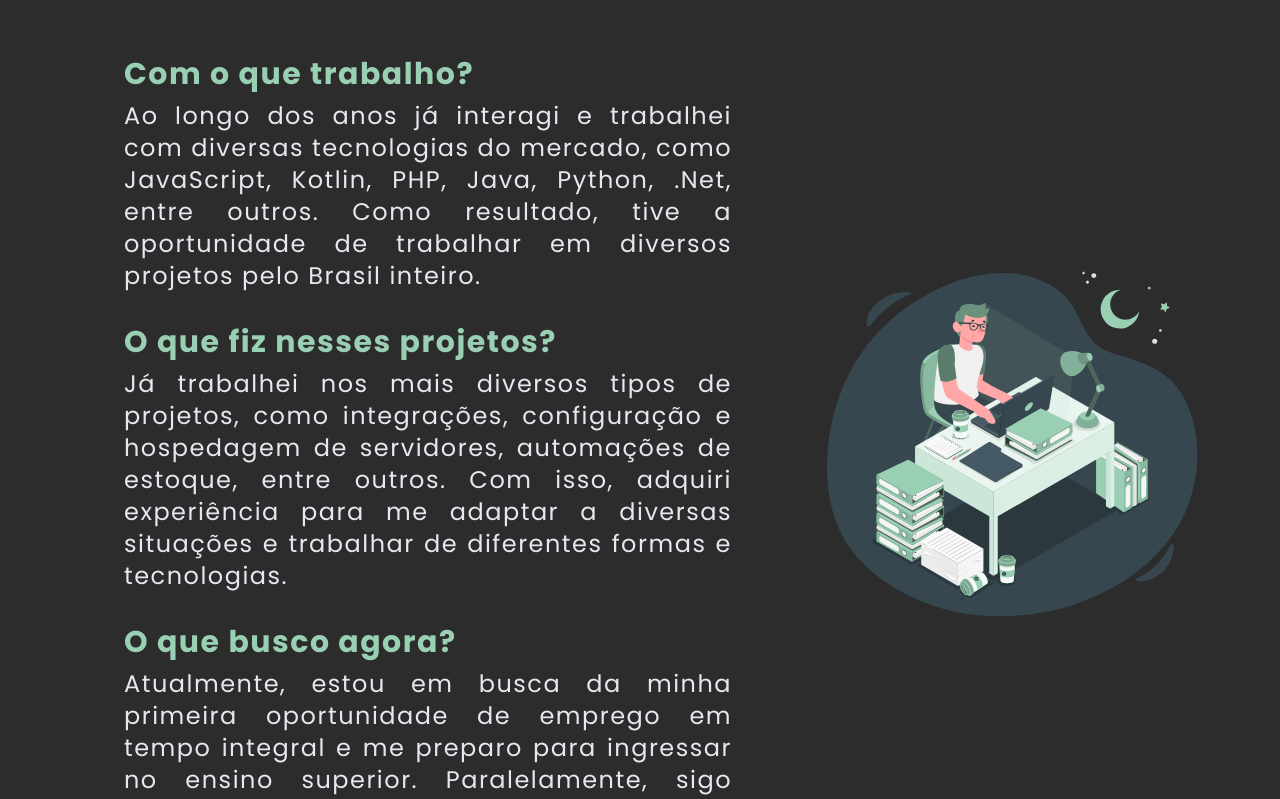
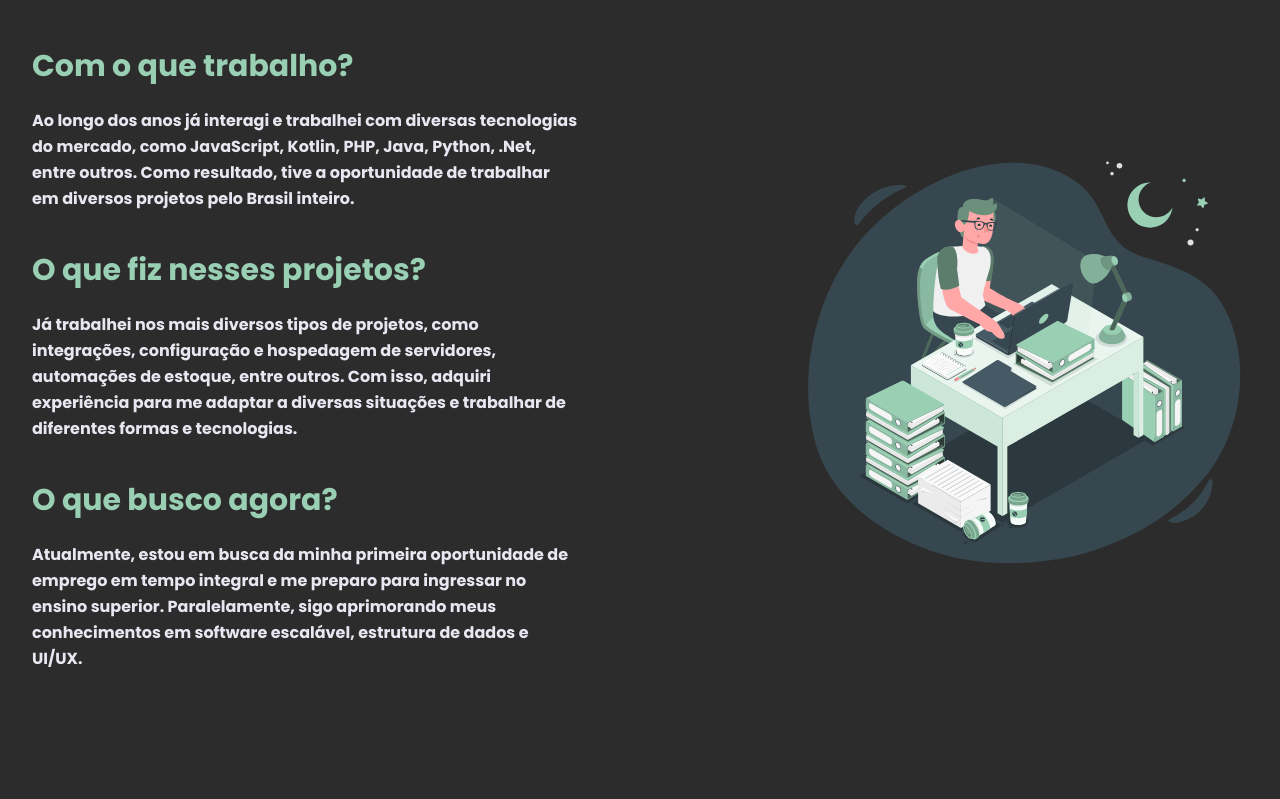
Before and after one commit to fatekkl/Portfolio-Next, a Next.js app: page / in a window 1280 px wide. Shown: the part 840-1639 px from the top of the page. Built offline with nearby package versions, Linux system fonts and the light colour scheme.

Commit message:
redesign journey + turn responsive principal

```diff
--- a/src/app/Components/Journey/index.tsx
+++ b/src/app/Components/Journey/index.tsx
@@ -1,32 +1,31 @@
-
 export default function Journey() {
     return (
-        <main className="flex flex-col md:flex-row justify-around min-h-screen relative bg-jet p-8">
-
-            <article className="md:ml-12 mt-16 max-sm:w-full md:w-1/2 flex flex-col gap-8 tracking-[0.094rem]">
-                <section className="flex flex-col gap-2 md:text-center lg:text-justify">
-                    <h2 className="text-green_secondary max-sm:text-center text-3xl font-bold">Com o que trabalho?</h2>
-                    <p className="font-normal text-silver max-sm:text-center  max-sm:text-xl md:text-2xl h-auto">
+        <main className="flex flex-col md:flex-row items-center min-h-screen w-full relative bg-jet p-8 gap-10">
+            <section className="flex flex-col gap-10">
+                <article className="w-full flex flex-col gap-6">
+                    <h1 className="text-green_secondary font-bold text-3xl">Com o que trabalho?</h1>
+                    <p className="text-base text-silver font-bold leading-relaxed w-3/4">
                         Ao longo dos anos já interagi e trabalhei com diversas tecnologias do mercado, como JavaScript, Kotlin, PHP, Java, Python, .Net, entre outros. Como resultado, tive a oportunidade de trabalhar em diversos projetos pelo Brasil inteiro.
                     </p>
-                </section>
-                <section className="flex flex-col gap-2 md:text-center lg:text-justify text-green_secondary">
-                    <h2 className="text-green_secondary max-sm:text-center text-3xl font-bold">O que fiz nesses projetos?</h2>
-                    <p className="font-normal text-silver max-sm:text-center  max-sm:text-xl md:text-2xl max-w-full h-auto">
+                </article>
+                <article className="w-full flex flex-col gap-6">
+                    <h1 className="text-green_secondary font-bold text-3xl">O que fiz nesses projetos?</h1>
+                    <p className="text-base text-silver font-bold leading-relaxed w-3/4">
                         Já trabalhei nos mais diversos tipos de projetos, como integrações, configuração e hospedagem de servidores, automações de estoque, entre outros. Com isso, adquiri experiência para me adaptar a diversas situações e trabalhar de diferentes formas e tecnologias.
                     </p>
-                </section>
-                <section className="flex flex-col gap-2 md:text-center lg:text-justify text-green_secondary">
-                    <h2 className="text-green_secondary max-sm:text-center  text-3xl font-bold">O que busco agora?</h2>
-                    <p className="font-normal text-silver max-sm:text-center  max-sm:text-xl md:text-2xl max-w-70 h-auto">
+                </article>
+                <article className="w-full flex flex-col gap-6">
+                    <h1 className="text-green_secondary font-bold text-3xl">O que busco agora?</h1>
+                    <p className="text-base text-silver font-bold leading-relaxed w-3/4">
                         Atualmente, estou em busca da minha primeira oportunidade de emprego em tempo integral e me preparo para ingressar no ensino superior. Paralelamente, sigo aprimorando meus conhecimentos em software escalável, estrutura de dados e UI/UX.
                     </p>
-                </section>
-            </article>
-
-            <figure className="self-center w-96 h-auto max-lg:hidden z-40">
-                <img src="../../../assets/Storyset.svg" alt="Ilustração de jornada profissional" />
-            </figure>
+                </article>
+            </section>
+            <img
+                src="../assets/Storyset.svg"
+                alt="Ilustração"
+                className="w-full max-w-md"
+            />
         </main>
     );
 }
--- a/src/app/Components/Principal/index.tsx
+++ b/src/app/Components/Principal/index.tsx
@@ -3,18 +3,16 @@
 import React from "react";
 
 export default function Principal() {
-
-
-
-
   return (
-    <main id="principal" className="flex relative">
+    <main id="principal" className="flex flex-col md:flex-row relative">
       {/* Seção de apresentação */}
-      <section className="w-1/2 h-screen bg-jet flex flex-col">
+      <section className="w-full md:w-1/2 h-auto md:h-screen bg-jet flex flex-col">
         <div className="flex flex-col justify-center p-8 mt-10 relative">
           <h1 className="text-4xl md:text-5xl font-bold mb-2">Olá,</h1>
           <h2 className="text-4xl text-silver md:text-5xl font-bold mb-4">Sou o Matheus 👋</h2>
-          <p className="text-green_secondary text-lg md:text-xl font-semibold mb-6">Desenvolvedor Fullstack</p>
+          <p className="text-green_secondary text-lg md:text-xl font-semibold mb-6">
+            Desenvolvedor Fullstack
+          </p>
           <p className="text-silver mb-8 text-base md:text-lg leading-relaxed">
             Sou um desenvolvedor curioso e apaixonado por tecnologia, conheça mais sobre minhas habilidades e projetos aqui.
           </p>
@@ -25,31 +23,25 @@ export default function Principal() {
             <a href="https://github.com/fatekkl" target="_blank" rel="noopener noreferrer">
               <img className="hover:scale-110 transition-all duration-150" src="../assets/Github.svg" width={42} height={42} />
             </a>
-            <a href="../MatheusCurriculo.pdf" download={true}>
+            <a href="../MatheusCurriculo.pdf" download>
               <img className="hover:scale-110 transition-all duration-150" src="../assets/Document.svg" width={42} height={42} />
             </a>
-
           </div>
-
-
         </div>
 
-        <div className="mt-auto p-12 ">
+        <div className="mt-auto p-8 md:p-12">
           <h3 className="text-xl font-semibold mb-3">Solucione seus problemas com software.</h3>
           <div className="grid grid-cols-1 sm:grid-cols-2 gap-4 text-sm text-silver">
             <p>Desenvolvo com escalabilidade e performance.</p>
             <p>Trabalhei em projetos por todo o Brasil.</p>
           </div>
         </div>
-
       </section>
 
       {/* Seção lateral */}
-      <aside className="w-1/2 h-screen bg-green_secondary flex justify-center items-center">
-        <img src="../assets/MainPhoto.png" />
-
-
+      <aside className="w-full md:w-1/2 h-64 md:h-screen bg-green_secondary flex justify-center items-center">
+        <img src="../assets/MainPhoto.png" className="max-h-full max-w-full object-contain p-4" />
       </aside>
-    </main >
+    </main>
   );
 }
```
